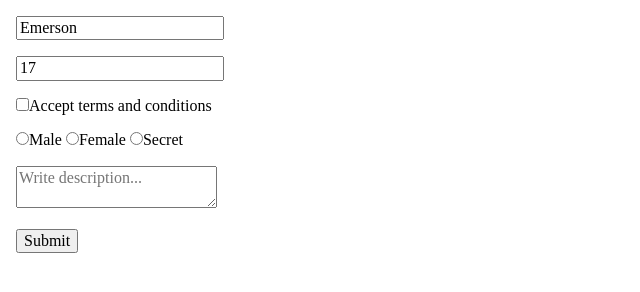
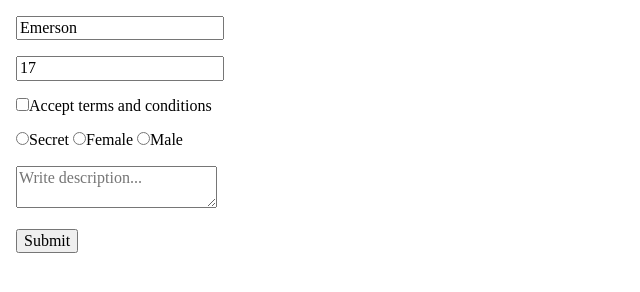
Before and after one commit to nikolaj-90/My-works, a plain HTML site: page lesson-16_form/task-1/index.html in a window 1280 px wide. Shown: the full height of the page, 0-640 px from the left. Drawn offline with nearby package versions, Linux system fonts and the light colour scheme.

Commit message:
workout-chan2

```diff
--- a/lesson-16_form/task-1/index.html
+++ b/lesson-16_form/task-1/index.html
@@ -21,9 +21,9 @@
             <input type="checkbox" name="agree" value="">Accept terms and conditions
         </div>
         <div class="form-control">
-            <input type="radio" name="gender">Male
-            <input type="radio" name="gender">Female
-            <input type="radio" name="gender">Secret
+            <span class="choose-gender"><input type="radio" name="gender">Secret</span>
+            <span class="choose-gender"><input type="radio" name="gender">Female</span>
+            <span class="choose-gender"><input type="radio" name="gender">Male</span>
         </div>
         <div class="form-control">
             <textarea name="description" placeholder="Write description..."></textarea>
```
